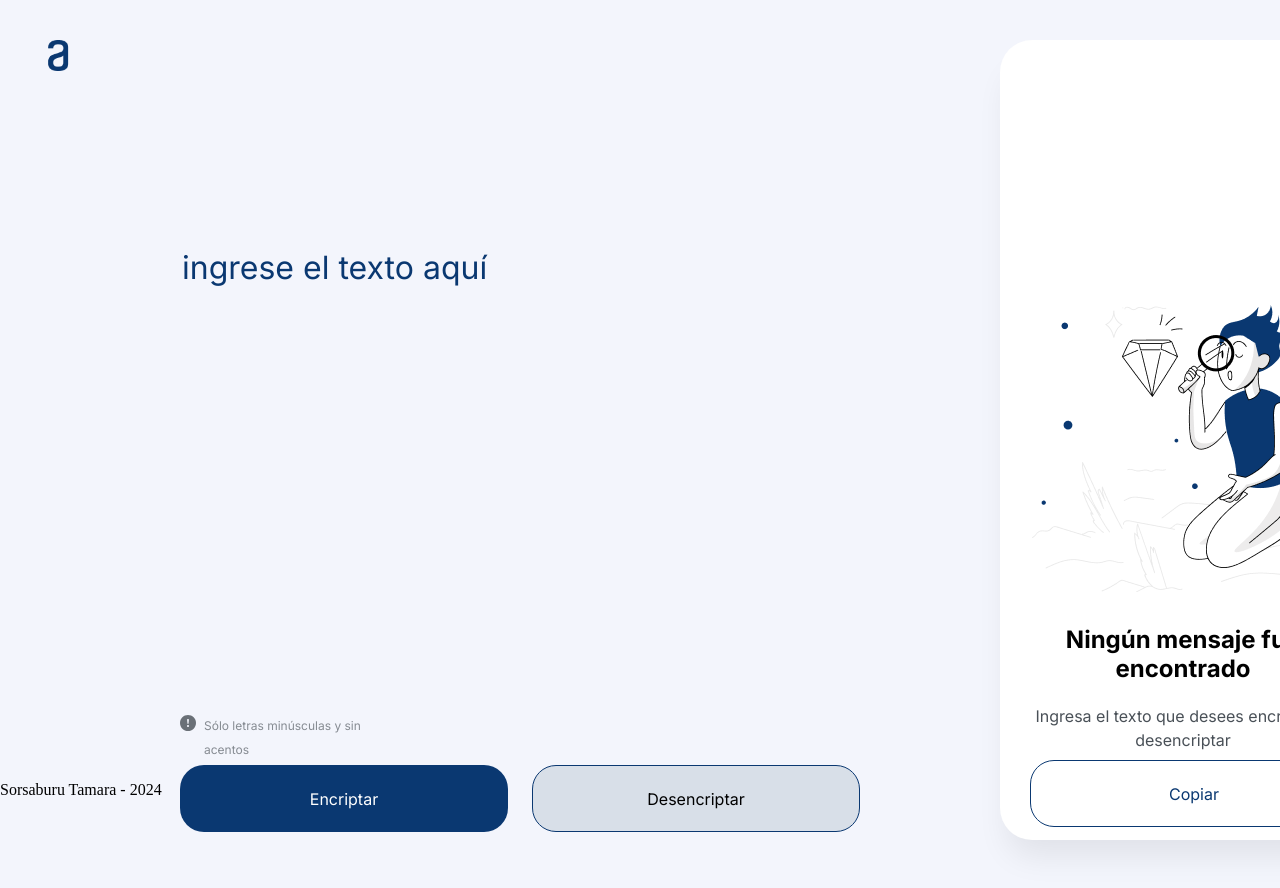
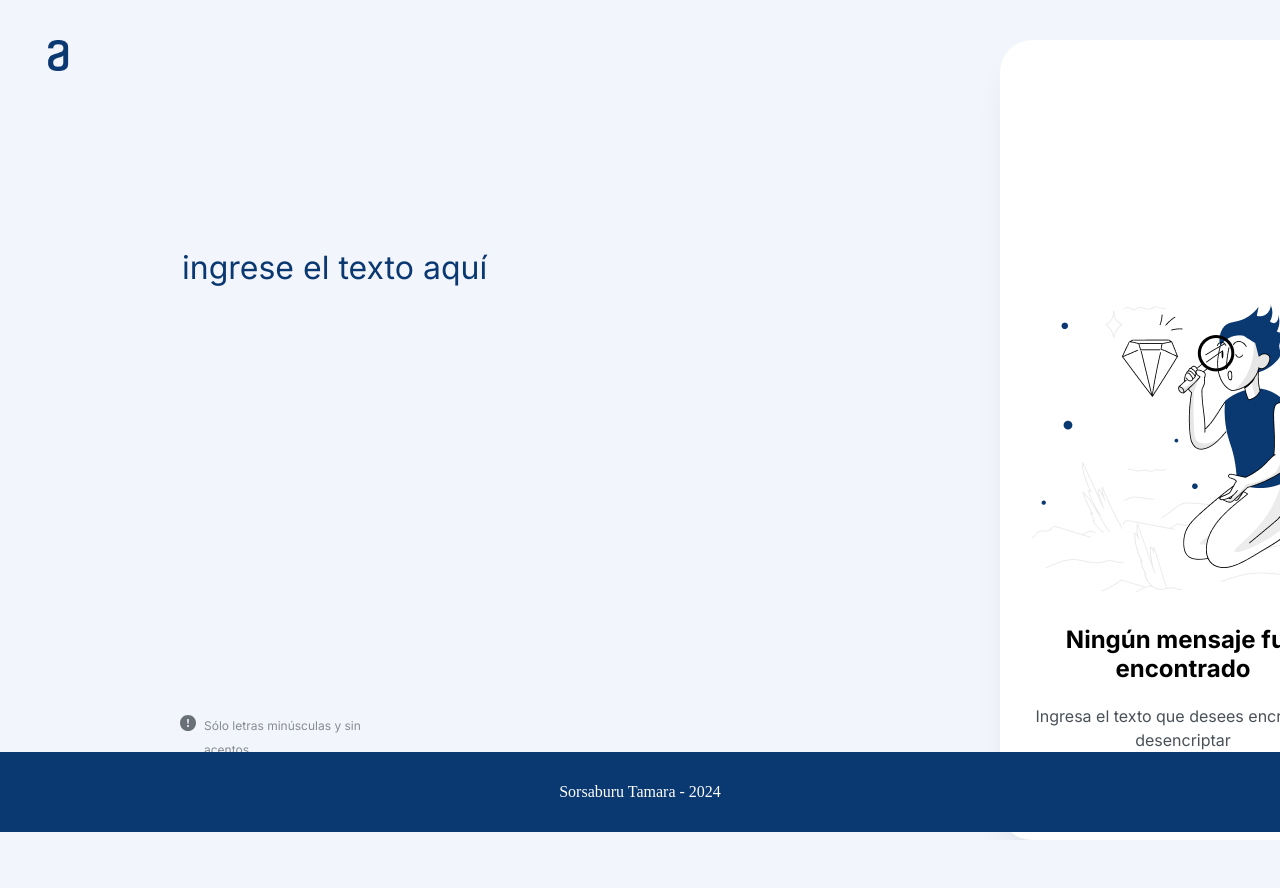
Before and after one commit to TamaraAyelen17/challenges-encriptador, a plain HTML site: page index.html in a window 1280 px wide. Shown: the top 888 px of the page. After the commit the page ends 840 px from the top, so only its background shows below. Drawn offline with Linux system fonts and the light colour scheme.

Commit message:
Se agregan estilos al pie de pagina

```diff
--- a/style.css
+++ b/style.css
@@ -191,3 +191,20 @@ main {
     background: #FFFFFF;
     cursor: pointer;
 }
+
+footer {
+    display: flex;
+    width: 100%;
+    height: 80px;
+    position: absolute;
+    bottom: 0;
+    left: 0;
+    background: #0A3871;
+    justify-content: center;
+    align-items: center;
+}
+
+.p-footer {
+    color: #FFFFFF;
+    font-size: 16px;
+}
```
